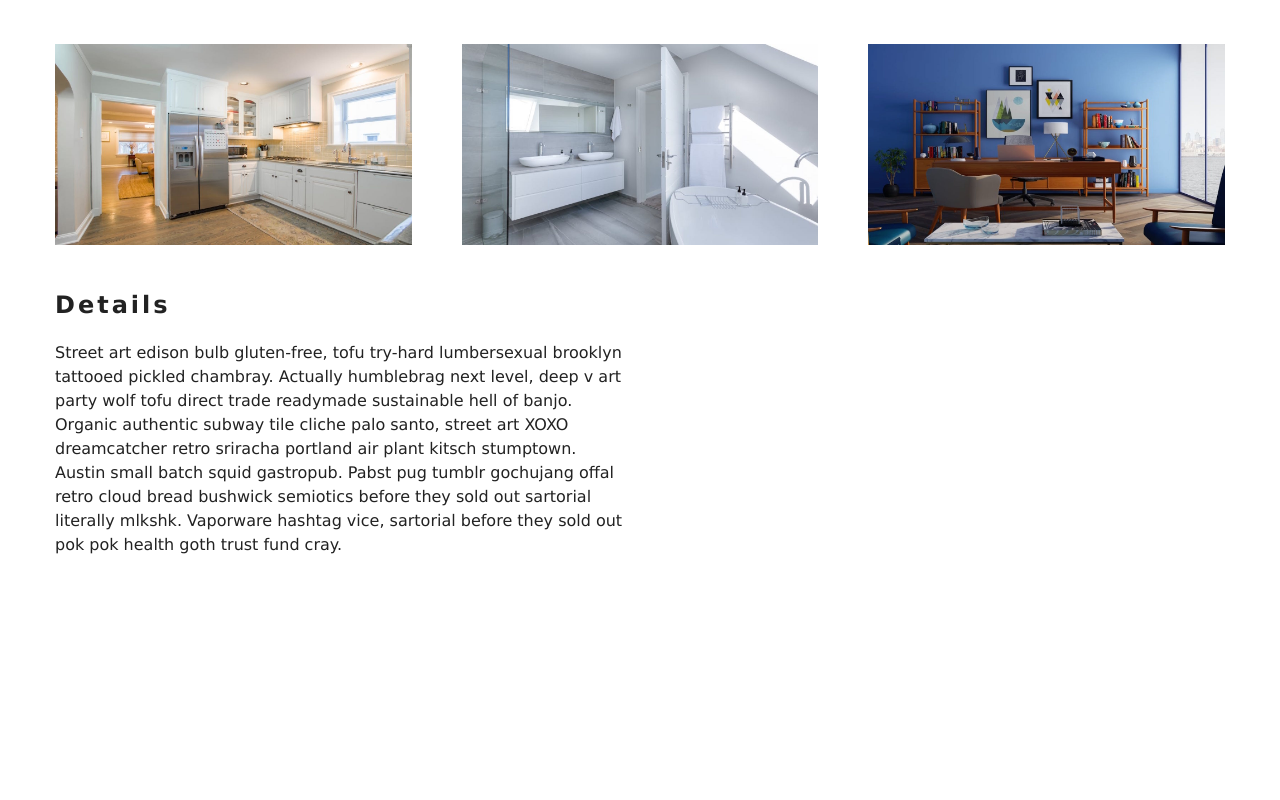
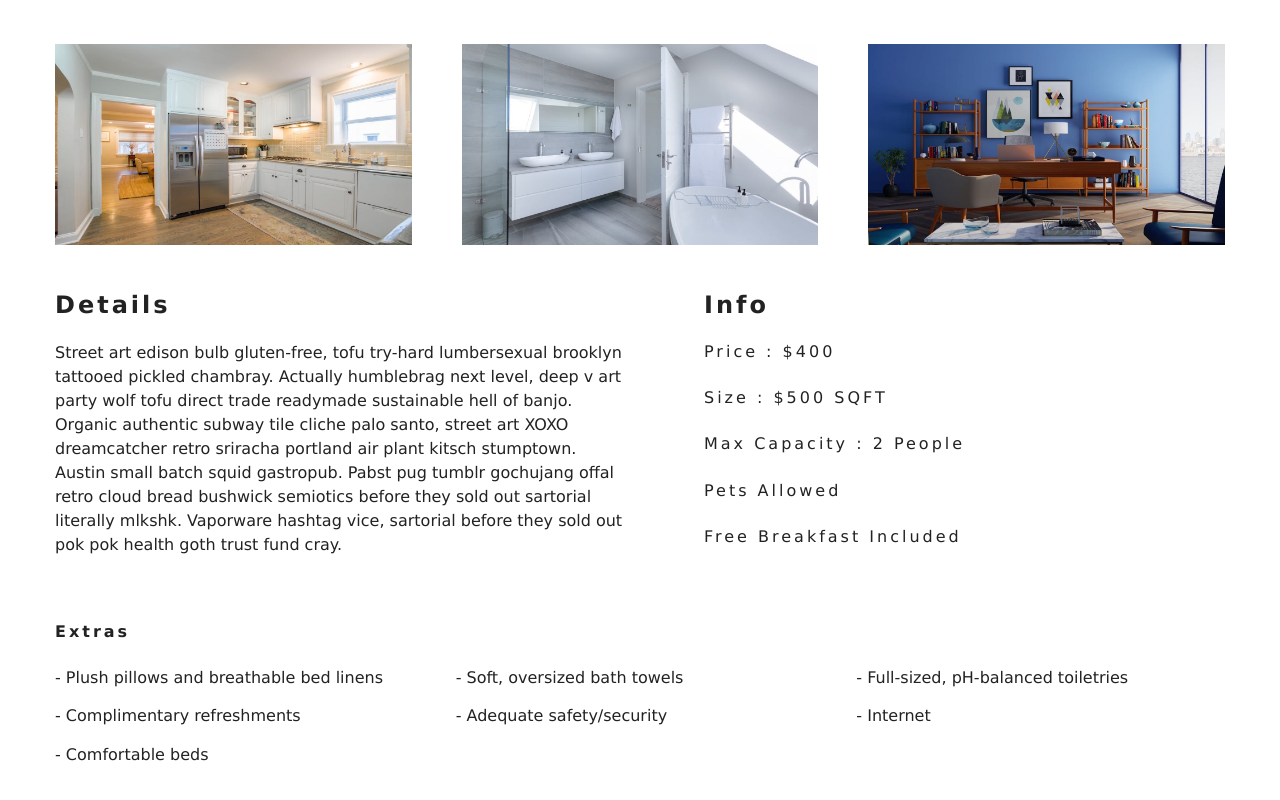
Before and after one commit to DaWood32913/react-beach-resort, a React (Create React App) app: page /rooms/double-deluxe in a window 1280 px wide. Shown: the part 582-1382 px from the top of the page. Before the commit the page ends 1187 px from the top, so only its background shows below. Built offline with nearby package versions, Linux system fonts and the light colour scheme; the HTML template or start-up script is replaced by a standard one.

Commit message:
rendering room info and extras from data array

```diff
--- a/src/pages/SingleRoom.js
+++ b/src/pages/SingleRoom.js
@@ -43,7 +43,7 @@
       pets,
       images
     } = room;
-    const [mainImg,...defaultImg] = images;
+    const [mainImg, ...defaultImg] = images;
     return (
       <>
         <StyledHero img={mainImg || this.state.defaultBcg}>
@@ -62,9 +62,28 @@
           <div className="single-room-info">
             <article className="desc">
               <h3>details</h3>
-          <p>{description}</p>
+              <p>{description}</p>
+            </article>
+            <article className="info">
+              <h3>info</h3>
+              <h6>price : ${price}</h6>
+              <h6>size : ${size} SQFT</h6>
+              <h6>
+                max capacity :{" "}
+                {capacity > 1 ? `${capacity} people` : `${capacity} person`}
+              </h6>
+              <h6>{pets ? "pets allowed" : "no pets allowed"}</h6>
+              <h6>{breakfast && "free breakfast included"}</h6>
             </article>
           </div>
+        </section>
+        <section className="room-extras">
+          <h6>extras</h6>
+          <ul className="extras">
+            {extras.map((item,index)=>{
+              return <li key={index}> - {item}</li>
+            })}
+          </ul>
         </section>
       </>
     );
```
